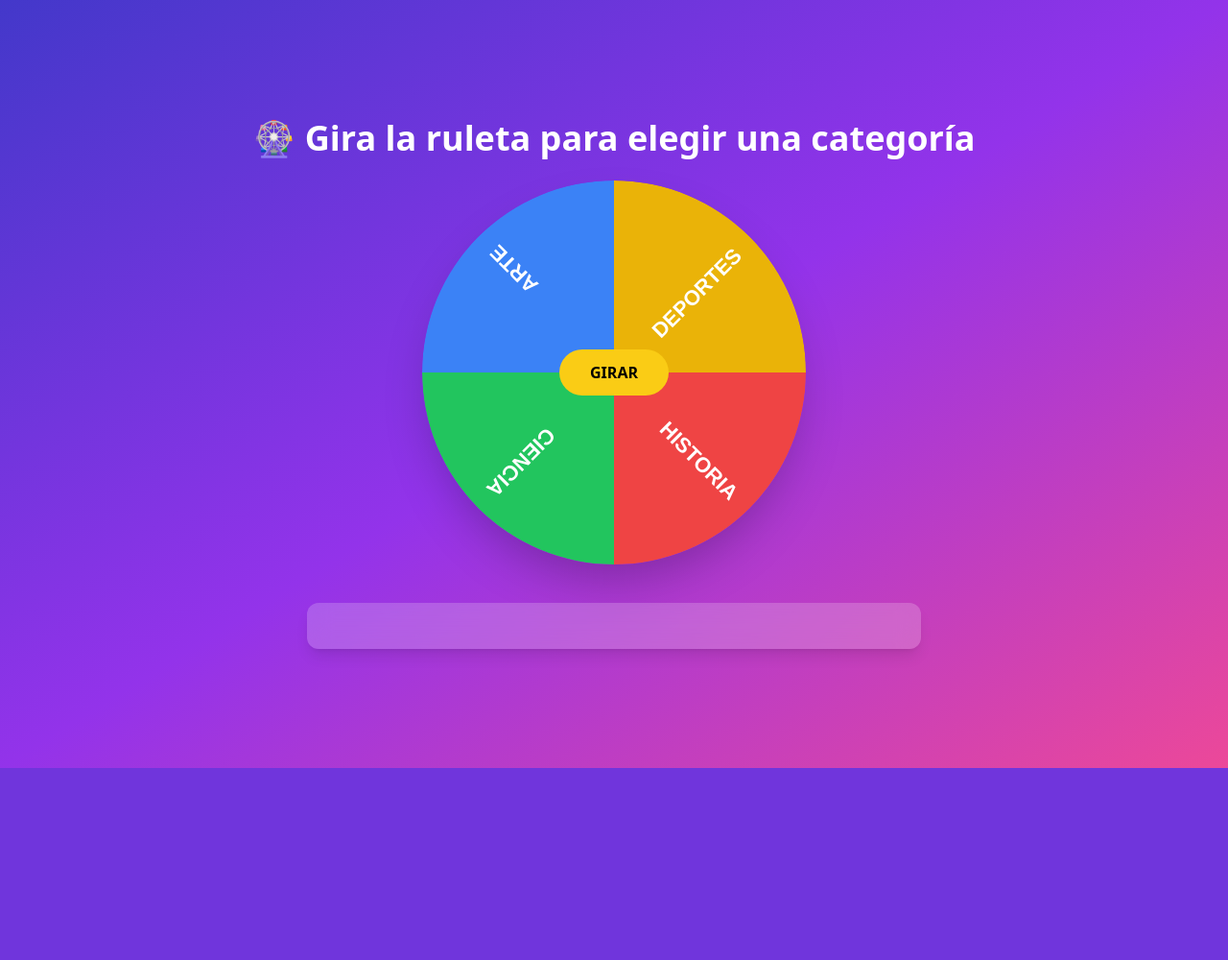
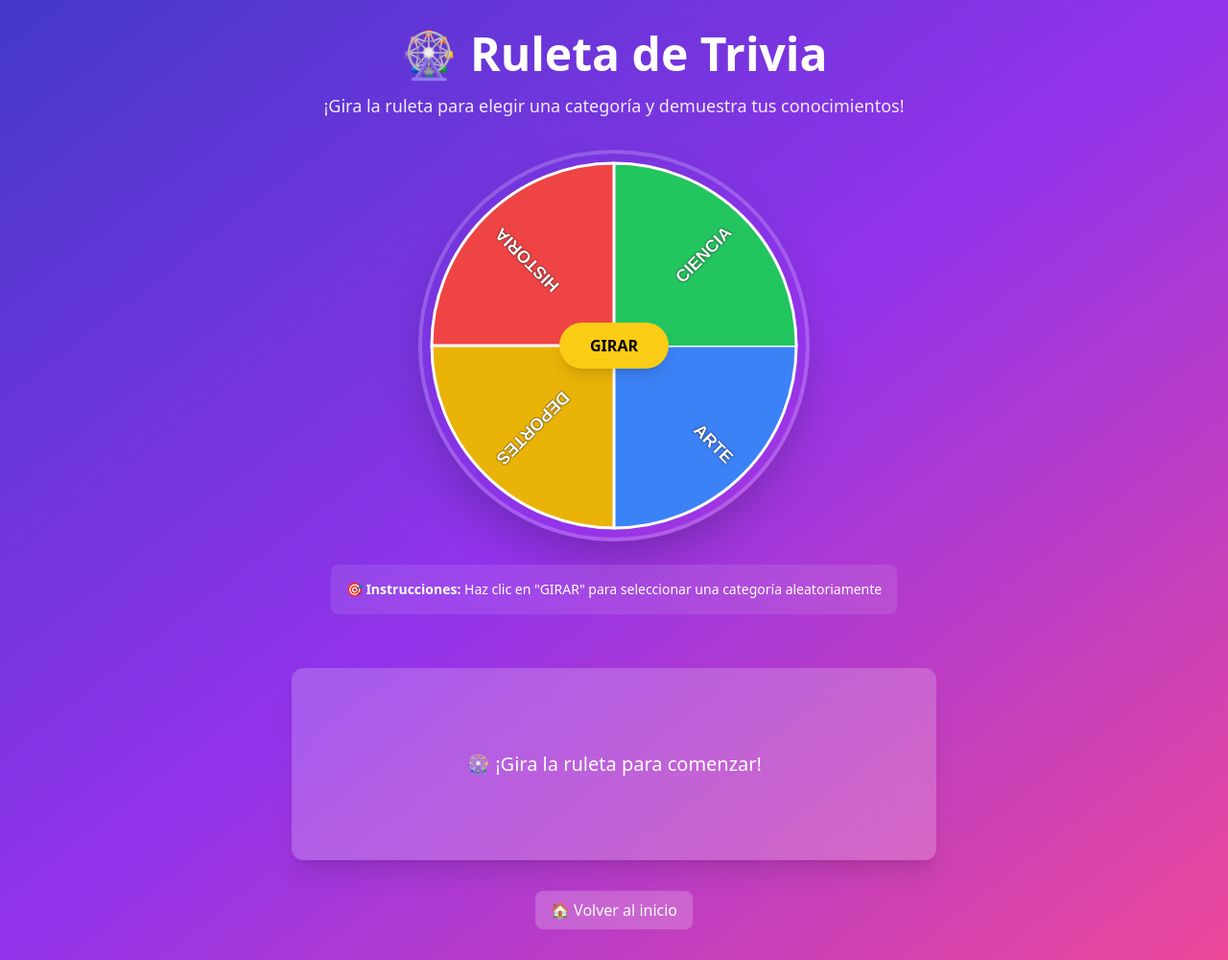
Before and after one commit to naila25/proyecto-paradigmas, a Flask app: page /juego in a window 1280 px wide. Shown: the whole page at 96% size. Before the commit the page ends 800 px from the top, so only its background shows below. Run offline with Flask 3, Linux system fonts and the light colour scheme; some libraries are stand-ins or nearby versions.

Commit message:
proyecto

```diff
--- a/app.py
+++ b/app.py
@@ -1,49 +1,142 @@
-from flask import Flask, render_template, request, jsonify
+# -*- coding: utf-8 -*-
+import sys
+import io
+
+# Forzar UTF-8 en toda la aplicación
+sys.stdout = io.TextIOWrapper(sys.stdout.buffer, encoding='utf-8')
+
+from flask import Flask, render_template, request, jsonify, session
 from pyswip import Prolog
 import random
+import logging
 
 app = Flask(__name__)
-prolog = Prolog()
-prolog.consult("preguntas.pl")
+app.secret_key = 'tu_clave_secreta_aqui_12345'
+app.config['JSON_AS_ASCII'] = False  # Importante para UTF-8 en JSON
 
-puntos = 0
+# Configurar logging
+logging.basicConfig(level=logging.DEBUG, encoding='utf-8')
+
+# Inicializar Prolog
+try:
+    prolog = Prolog()
+    prolog.consult("preguntas.pl")
+    print("✅ Prolog inicializado correctamente")
+except Exception as e:
+    print(f"❌ Error inicializando Prolog: {e}")
+    prolog = None
+
+def limpiar_string(valor):
+    """Limpia y normaliza strings de Prolog"""
+    if valor is None:
+        return ""
+
+    # Convertir a string
+    texto = str(valor)
+
+    # Si parece tener problemas de codificación, intentar arreglar
+    if 'Ã' in texto or 'Â' in texto:
+        try:
+            # Convertir de latin-1 a utf-8
+            texto = texto.encode('latin-1').decode('utf-8')
+        except:
+            pass
+
+    return texto
 
 @app.route('/')
 def index():
+    session['puntos'] = 0
     return render_template("index.html")
 
 @app.route('/juego')
 def juego():
+    if 'puntos' not in session:
+        session['puntos'] = 0
     return render_template("juego.html")
 
 @app.route('/pregunta/<categoria>')
 def obtener_pregunta(categoria):
-    query = f"pregunta({categoria}, Pregunta, Respuesta)"
-    preguntas = list(prolog.query(query))
-    seleccion = random.choice(preguntas)
-    return jsonify({
-        "pregunta": seleccion["Pregunta"],
-        "respuesta": seleccion["Respuesta"]
-    })
+    try:
+        print(f"🔍 Solicitando pregunta para categoría: {categoria}")
+
+        if prolog is None:
+            return jsonify({"error": "Prolog no está disponible"}), 500
+
+        categorias_validas = ['historia', 'ciencia', 'arte', 'deportes']
+        if categoria not in categorias_validas:
+            return jsonify({"error": "Categoría no válida"}), 400
+
+        # Consultar preguntas en Prolog
+        query = f"pregunta({categoria}, Pregunta, Respuesta)"
+        print(f"🔎 Query: {query}")
+
+        preguntas = list(prolog.query(query))
+
+        if not preguntas:
+            return jsonify({"error": "No hay preguntas para esta categoría"}), 404
+
+        # Seleccionar pregunta aleatoria
+        seleccion = random.choice(preguntas)
+
+        # Limpiar strings
+        pregunta_str = limpiar_string(seleccion["Pregunta"])
+        respuesta_str = limpiar_string(seleccion["Respuesta"])
+
+        print(f"✅ Pregunta: {pregunta_str}")
+        print(f"✅ Respuesta: {respuesta_str}")
+
+        return jsonify({
+            "pregunta": pregunta_str,
+            "respuesta": respuesta_str,
+            "categoria": categoria
+        })
+
+    except Exception as e:
+        print(f"💥 Error: {str(e)}")
+        import traceback
+        traceback.print_exc()
+        return jsonify({"error": str(e)}), 500
 
 @app.route('/verificar', methods=['POST'])
 def verificar():
-    global puntos
-    data = request.json
-    pregunta = data["pregunta"]
-    respuesta = data["respuesta"]
+    try:
+        data = request.json
+        pregunta = data["pregunta"]
+        respuesta = data["respuesta"]
 
-    q = list(prolog.query(f"respuesta_correcta('{pregunta}', '{respuesta}')"))
-    if q:
-        puntos += 10
-        return jsonify({"correcta": True, "puntos": puntos})
-    else:
-        return jsonify({"correcta": False, "puntos": puntos})
+        if prolog is None:
+            return jsonify({"error": "Prolog no está disponible"}), 500
+
+        # Escapar comillas
+        pregunta_escaped = pregunta.replace("'", "''")
+        respuesta_escaped = respuesta.replace("'", "''")
+
+        query = f"respuesta_correcta('{pregunta_escaped}', '{respuesta_escaped}')"
+
+        resultado = list(prolog.query(query))
+
+        if 'puntos' not in session:
+            session['puntos'] = 0
+
+        if resultado:
+            session['puntos'] += 10
+            return jsonify({"correcta": True, "puntos": session['puntos']})
+        else:
+            return jsonify({"correcta": False, "puntos": session['puntos']})
+
+    except Exception as e:
+        print(f"💥 Error: {str(e)}")
+        return jsonify({"error": str(e)}), 500
+
+@app.route('/puntos')
+def obtener_puntos():
+    return jsonify({"puntos": session.get('puntos', 0)})
 
 @app.route('/resultado')
 def resultado():
-    global puntos
-    return render_template("resultado.html", puntos=puntos)
+    puntos_finales = session.get('puntos', 0)
+    return render_template("resultado.html", puntos=puntos_finales)
 
 if __name__ == "__main__":
-    app.run(debug=True)
+    app.run(debug=True, host='127.0.0.1', port=5000)
--- a/static/js/ruleta.js
+++ b/static/js/ruleta.js
@@ -1,76 +1,191 @@
-
 const canvas = document.getElementById("ruleta");
 const ctx = canvas.getContext("2d");
 const boton = document.getElementById("botonGirar");
 
-const categorias = ["historia", "ciencia", "arte", "deportes"];
-const colores = ["#EF4444", "#22C55E", "#3B82F6", "#EAB308"];
+const categorias = ["arte", "deportes", "historia", "ciencia"];
+const colores = ["#3B82F6", "#EAB308", "#EF4444", "#22C55E"];
 const tam = canvas.width / 2;
 
 let anguloInicio = 0;
 let girando = false;
+let puntosTotales = 0;
 
 function dibujarRuleta() {
+  ctx.clearRect(0, 0, canvas.width, canvas.height);
+  anguloInicio = 0;
+
   for (let i = 0; i < categorias.length; i++) {
     const angulo = (2 * Math.PI) / categorias.length;
+
+    // Dibujar sector
     ctx.beginPath();
     ctx.moveTo(tam, tam);
-    ctx.arc(tam, tam, tam, anguloInicio, anguloInicio + angulo);
+    ctx.arc(tam, tam, tam - 10, anguloInicio, anguloInicio + angulo);
     ctx.fillStyle = colores[i];
     ctx.fill();
+    ctx.strokeStyle = "#ffffff";
+    ctx.lineWidth = 3;
+    ctx.stroke();
+
+    // Dibujar texto
     ctx.save();
     ctx.translate(tam, tam);
     ctx.rotate(anguloInicio + angulo / 2);
     ctx.textAlign = "right";
     ctx.fillStyle = "white";
-    ctx.font = "bold 22px sans-serif";
-    ctx.fillText(categorias[i].toUpperCase(), tam - 20, 10);
+    ctx.font = "bold 18px Arial";
+    ctx.shadowColor = "black";
+    ctx.shadowBlur = 2;
+    ctx.fillText(categorias[i].toUpperCase(), tam - 30, 5);
     ctx.restore();
+
     anguloInicio += angulo;
   }
 }
+
 dibujarRuleta();
 
 boton.addEventListener("click", () => {
   if (girando) return;
   girando = true;
 
-  const giroTotal = Math.floor(Math.random() * 360) + 1080;
-  const categoriaSeleccionada = categorias[Math.floor(Math.random() * categorias.length)];
+  boton.disabled = true;
+  boton.textContent = "GIRANDO...";
+  boton.style.backgroundColor = "#94a3b8";
 
-  canvas.style.transition = "transform 4s ease-out";
+  const vueltasCompletas = Math.floor(Math.random() * 4) + 5;
+  const anguloFinal = Math.random() * 360;
+  const giroTotal = vueltasCompletas * 360 + anguloFinal;
+
+  const anguloNormalizado = (360 - (anguloFinal % 360)) % 360;
+  const segmentoPorCategoria = 360 / categorias.length;
+  const indiceCategoria = Math.floor(anguloNormalizado / segmentoPorCategoria);
+  const categoriaSeleccionada = categorias[indiceCategoria];
+
+  canvas.style.transition = "transform 4s cubic-bezier(0.23, 1, 0.32, 1)";
   canvas.style.transform = `rotate(${giroTotal}deg)`;
 
   setTimeout(() => {
     girando = false;
+    boton.disabled = false;
+    boton.textContent = "GIRAR";
+    boton.style.backgroundColor = colores[indiceCategoria];
+    boton.style.color = "white";
+
     cargarPregunta(categoriaSeleccionada);
   }, 4000);
 });
 
 async function cargarPregunta(categoria) {
-  const res = await fetch(`/pregunta/${categoria}`);
-  const data = await res.json();
+  try {
+    console.log('Cargando pregunta para categoría:', categoria);
+    const res = await fetch(`/pregunta/${categoria}`);
 
-  document.getElementById("pregunta").innerHTML = `
-    <p class="mb-2 text-2xl font-semibold">📚 Categoría: <span class="capitalize">${categoria}</span></p>
-    <p class="mb-4">${data.pregunta}</p>
-    <input id="resp" class="p-2 text-black rounded-md w-2/3" placeholder="Tu respuesta...">
-    <button onclick="verificar('${data.pregunta}','${data.respuesta}')" class="ml-2 bg-indigo-500 px-4 py-2 rounded hover:bg-indigo-400">Enviar</button>
-  `;
+    if (!res.ok) {
+      throw new Error(`HTTP error! status: ${res.status}`);
+    }
+
+    const data = await res.json();
+    console.log('Datos recibidos:', data);
+
+    const categoriaEmojis = {
+      'historia': '🏛️',
+      'ciencia': '🔬',
+      'arte': '🎨',
+      'deportes': '⚽'
+    };
+
+    if (!data.pregunta || !data.respuesta) {
+      throw new Error('Datos de pregunta incompletos');
+    }
+
+    document.getElementById("pregunta").innerHTML = `
+      <div class="text-center">
+        <p class="mb-4 text-2xl font-semibold">${categoriaEmojis[categoria]} Categoría: <span class="capitalize text-yellow-300">${categoria}</span></p>
+        <p class="mb-6 text-lg font-medium">${data.pregunta}</p>
+        <div class="flex flex-col sm:flex-row gap-2 items-center justify-center">
+          <input id="resp" class="p-3 text-black rounded-lg flex-1 max-w-md" placeholder="Escribe tu respuesta aquí..." onkeypress="if(event.key==='Enter') verificar('${data.pregunta.replace(/'/g, "\\'")}','${data.respuesta.replace(/'/g, "\\'")}')">
+          <button onclick="verificar('${data.pregunta.replace(/'/g, "\\'")}','${data.respuesta.replace(/'/g, "\\'")}'); return false;" class="bg-green-500 px-6 py-3 rounded-lg hover:bg-green-400 transition font-bold">📤 Enviar</button>
+        </div>
+        <p class="mt-4 text-sm opacity-75">Puntos actuales: ${puntosTotales}</p>
+      </div>
+    `;
+
+    setTimeout(() => {
+      const input = document.getElementById("resp");
+      if (input) input.focus();
+    }, 100);
+
+  } catch (error) {
+    console.error('Error cargando pregunta:', error);
+    document.getElementById("pregunta").innerHTML = `
+      <div class="text-center">
+        <p class="text-red-300 mb-4">❌ Error cargando la pregunta</p>
+        <p class="text-sm">Error: ${error.message}</p>
+        <button onclick="nuevaPregunta()" class="mt-4 bg-blue-500 px-4 py-2 rounded hover:bg-blue-400">Intentar de nuevo</button>
+      </div>
+    `;
+  }
 }
 
 async function verificar(pregunta, correcta) {
-  const resp = document.getElementById("resp").value;
-  const res = await fetch('/verificar', {
-    method: 'POST',
-    headers: {'Content-Type': 'application/json'},
-    body: JSON.stringify({pregunta, respuesta: resp})
-  });
-  const data = await res.json();
+  const resp = document.getElementById("resp").value.trim();
 
-  if (data.correcta) {
-    alert("✅ ¡Correcto! +10 puntos");
-  } else {
-    alert(`❌ Incorrecto. La respuesta era: ${correcta}`);
+  if (!resp) {
+    alert("⚠️ Por favor, escribe una respuesta antes de enviar.");
+    return;
+  }
+
+  try {
+    const res = await fetch('/verificar', {
+      method: 'POST',
+      headers: { 'Content-Type': 'application/json' },
+      body: JSON.stringify({ pregunta, respuesta: resp })
+    });
+    const data = await res.json();
+
+    puntosTotales = data.puntos;
+
+    if (data.correcta) {
+      document.getElementById("pregunta").innerHTML = `
+        <div class="text-center">
+          <h2 class="text-3xl mb-4">✅ ¡Correcto!</h2>
+          <p class="text-xl mb-4">+10 puntos</p>
+          <p class="mb-6">Puntos totales: <span class="text-yellow-300 font-bold">${puntosTotales}</span></p>
+          <button onclick="nuevaPregunta()" class="bg-blue-500 px-6 py-3 rounded-lg hover:bg-blue-400 transition">🎯 Nueva pregunta</button>
+          <button onclick="terminarJuego()" class="ml-2 bg-red-500 px-6 py-3 rounded-lg hover:bg-red-400 transition">🏁 Terminar juego</button>
+        </div>
+      `;
+    } else {
+      document.getElementById("pregunta").innerHTML = `
+        <div class="text-center">
+          <h2 class="text-3xl mb-4">❌ Incorrecto</h2>
+          <p class="text-lg mb-4">La respuesta correcta era: <span class="text-yellow-300 font-bold">${correcta}</span></p>
+          <p class="mb-6">Puntos totales: <span class="text-yellow-300 font-bold">${puntosTotales}</span></p>
+          <button onclick="nuevaPregunta()" class="bg-blue-500 px-6 py-3 rounded-lg hover:bg-blue-400 transition">🎯 Nueva pregunta</button>
+          <button onclick="terminarJuego()" class="ml-2 bg-red-500 px-6 py-3 rounded-lg hover:bg-red-400 transition">🏁 Terminar juego</button>
+        </div>
+      `;
+    }
+
+  } catch (error) {
+    console.error('Error verificando respuesta:', error);
+    alert("❌ Error al verificar la respuesta. Intenta de nuevo.");
   }
 }
+
+function nuevaPregunta() {
+  document.getElementById("pregunta").innerHTML = `
+    <p class="text-center text-xl">🎡 Gira la ruleta para elegir una nueva categoría</p>
+  `;
+  canvas.style.transform = 'rotate(0deg)';
+  canvas.style.transition = 'none';
+
+  boton.style.backgroundColor = "#EAB308";
+  boton.style.color = "black";
+  boton.textContent = "GIRAR";
+}
+
+function terminarJuego() {
+  window.location.href = '/resultado';
+}
--- a/templates/juego.html
+++ b/templates/juego.html
@@ -1,21 +1,54 @@
 <!DOCTYPE html>
 <html lang="es">
+
 <head>
   <meta charset="UTF-8">
-  <title>Ruleta de Categorías</title>
+  <meta name="viewport" content="width=device-width, initial-scale=1.0">
+  <title>Ruleta de Categorías - Trivia Universitaria</title>
   <script src="https://cdn.tailwindcss.com"></script>
 </head>
-<body class="bg-gradient-to-br from-indigo-700 via-purple-600 to-pink-500 flex flex-col items-center justify-center min-h-screen text-white">
 
-  <h1 class="text-4xl font-bold mb-6">🎡 Gira la ruleta para elegir una categoría</h1>
+<body class="bg-gradient-to-br from-indigo-700 via-purple-600 to-pink-500 min-h-screen text-white">
 
-  <div class="relative flex justify-center items-center">
-    <canvas id="ruleta" width="400" height="400" class="rounded-full shadow-2xl"></canvas>
-    <button id="botonGirar" class="absolute bg-yellow-400 text-black px-8 py-3 rounded-full font-bold hover:bg-yellow-300 transition">GIRAR</button>
+  <div class="container mx-auto px-4 py-8">
+    <!-- Header -->
+    <div class="text-center mb-8">
+      <h1 class="text-4xl md:text-5xl font-bold mb-4">🎡 Ruleta de Trivia</h1>
+      <p class="text-lg opacity-90">¡Gira la ruleta para elegir una categoría y demuestra tus conocimientos!</p>
+    </div>
+
+    <!-- Ruleta Container -->
+    <div class="flex flex-col items-center mb-8">
+      <div class="relative mb-6">
+        <canvas id="ruleta" width="400" height="400" class="rounded-full shadow-2xl border-4 border-white/20"></canvas>
+        <button id="botonGirar"
+          class="absolute top-1/2 left-1/2 transform -translate-x-1/2 -translate-y-1/2 bg-yellow-400 text-black px-8 py-3 rounded-full font-bold hover:bg-yellow-300 transition-all duration-200 hover:scale-105 shadow-lg">
+          GIRAR
+        </button>
+      </div>
+
+      <!-- Instrucciones -->
+      <div class="text-center bg-white/10 backdrop-blur-md rounded-lg p-4 mb-6">
+        <p class="text-sm">🎯 <strong>Instrucciones:</strong> Haz clic en "GIRAR" para seleccionar una categoría
+          aleatoriamente</p>
+      </div>
+    </div>
+
+    <!-- Área de preguntas -->
+    <div id="pregunta"
+      class="max-w-2xl mx-auto text-center text-lg bg-white/20 backdrop-blur-md rounded-xl p-6 shadow-xl min-h-[200px] flex items-center justify-center">
+      <p class="text-xl">🎡 ¡Gira la ruleta para comenzar!</p>
+    </div>
+
+    <!-- Footer -->
+    <div class="text-center mt-8">
+      <a href="/" class="inline-block bg-white/20 hover:bg-white/30 transition px-4 py-2 rounded-lg">
+        🏠 Volver al inicio
+      </a>
+    </div>
   </div>
-
-  <div id="pregunta" class="mt-10 text-center text-xl bg-white/20 backdrop-blur-md rounded-xl p-6 w-[80%] md:w-[50%] shadow-lg"></div>
 
   <script src="{{ url_for('static', filename='js/ruleta.js') }}"></script>
 </body>
+
 </html>
```
Also changed, not shown: 1 other file.
